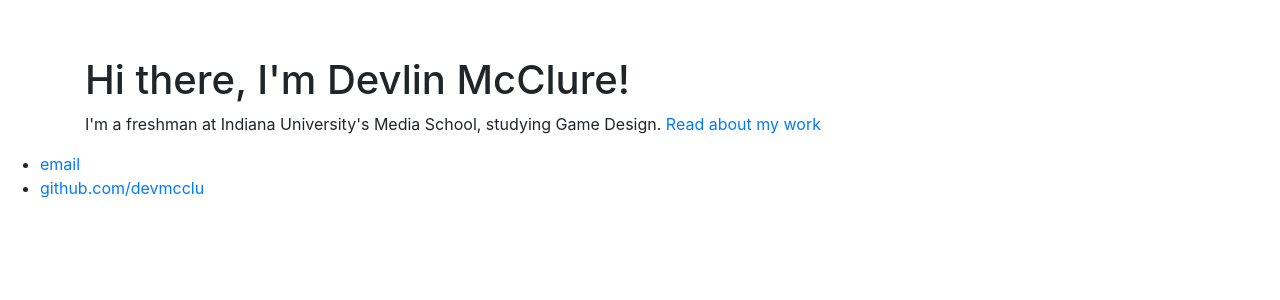
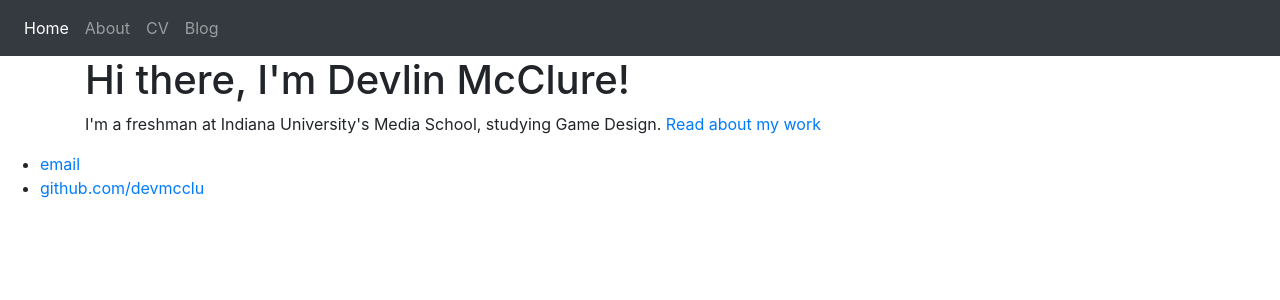
Before and after one commit to devmcclu/devmcclu.github.io-old, a Jekyll site: the page built from index.html, in a window 1280 px wide. Shown: the top 300 px of the page. Built offline with Jekyll 4.4.1, drawn with Linux system fonts in a browser that asks for light colours.

Commit message:
Fix navbar colors

```diff
--- a/_layouts/default.html
+++ b/_layouts/default.html
@@ -7,7 +7,7 @@
 			<link rel="stylesheet" href="https://maxcdn.bootstrapcdn.com/bootstrap/4.0.0/css/bootstrap.min.css" integrity="sha384-Gn5384xqQ1aoWXA+058RXPxPg6fy4IWvTNh0E263XmFcJlSAwiGgFAW/dAiS6JXm" crossorigin="anonymous">
 		</head>
 		<body>
-			<nav class = "navbar navbar-expand navbar-dark">
+			<nav class = "navbar navbar-expand navbar-dark bg-dark">
 
 				<button class="navbar-toggler" type="button" data-toggle="collapse" aria-expanded="false" aria-label="Toggle navigation">
 					<span class="navbar-toggler-icon"></span>
```
